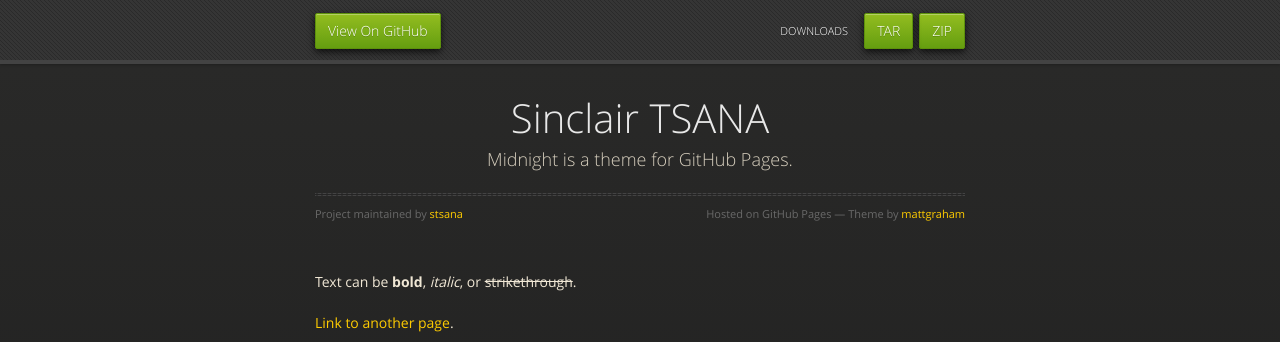
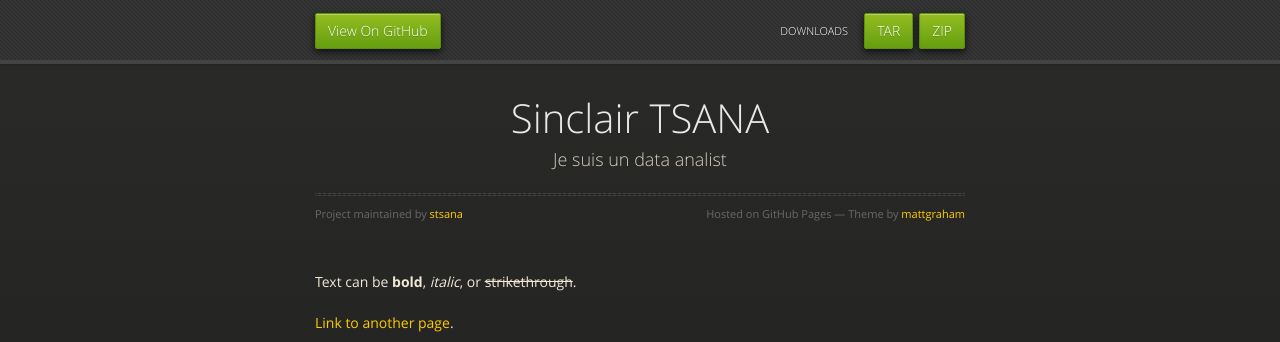
Before and after one commit to stsana/stsana.github.io, a Jekyll site: the page built from index.md, in a window 1280 px wide and 900 px high. Shown: the top 342 px of the window. Built offline with Jekyll 4.4.1, drawn with Linux system fonts in a browser that asks for light colours.

Commit message:
Update _config.yml

```diff
--- a/_config.yml
+++ b/_config.yml
@@ -1,5 +1,5 @@
 title: Sinclair TSANA
-description: Midnight is a theme for GitHub Pages.
+description: Je suis un data analist
 show_downloads: true
 google_analytics:
 theme: jekyll-theme-midnight
```
